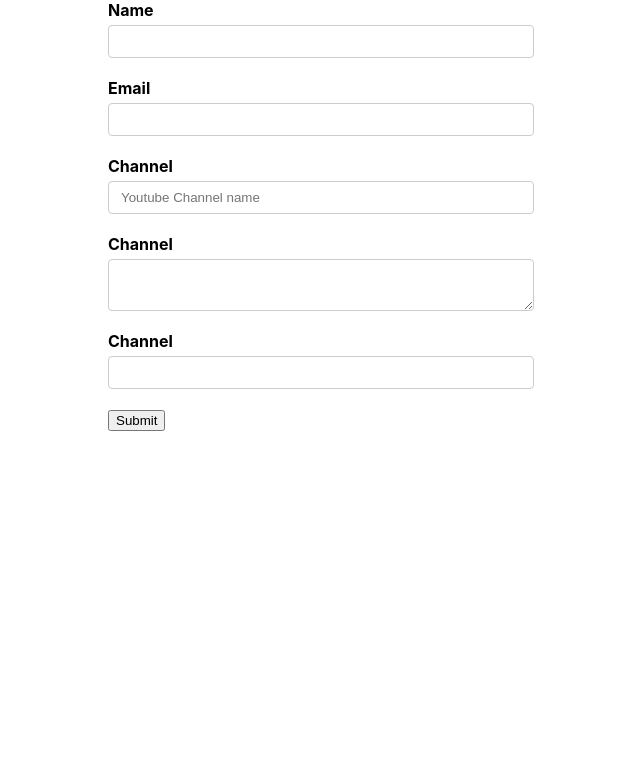
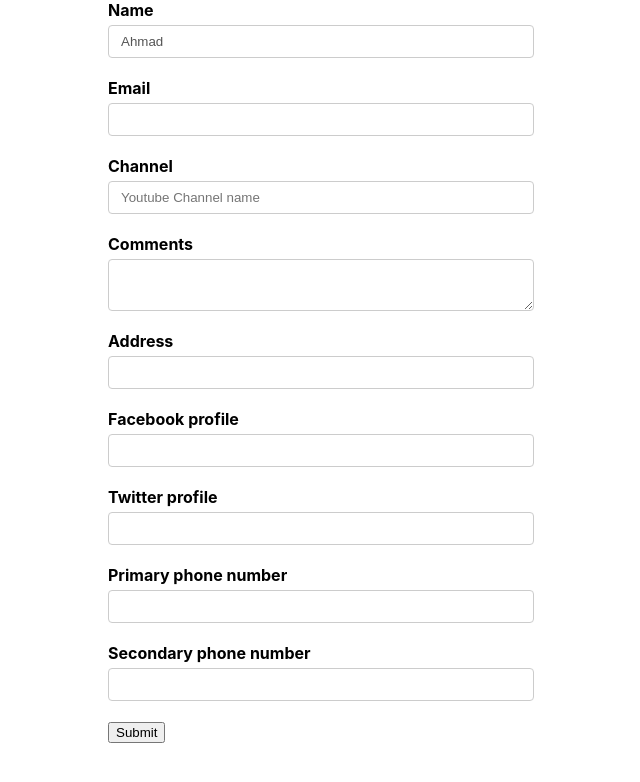
Before and after one commit to ahmadlufiau/react-formic, a React (Create React App) app: page / in a window 1280 px wide. Shown: the top 782 px of the page, without its empty margins (319-959 px from the left). Built offline with nearby package versions, Linux system fonts and the light colour scheme.

Commit message:
nested objects, arrays

```diff
--- a/src/components/YoutubeForm.js
+++ b/src/components/YoutubeForm.js
@@ -4,11 +4,16 @@
 import TextError from './TextError'
 
 const initialValues = {
-    name: '',
+    name: 'Ahmad',
     email: '',
     channel: '',
-    commenst: '',
-    address: ''
+    comments: '',
+    address: '',
+    social: {
+        facebook: '',
+        twitter: ''
+    },
+    phoneNumbers : ['', '']
 }
 
 const onSubmit = values => {
@@ -81,12 +86,12 @@
                 </div>
 
                 <div className='form-control'>
-                    <label htmlFor='comments'>Channel</label>
+                    <label htmlFor='comments'>Comments</label>
                     <Field as='textarea' id='comments' name='comments' />
                 </div>
 
                 <div className='form-control'>
-                    <label htmlFor='address'>Channel</label>
+                    <label htmlFor='address'>Address</label>
                     <Field name='address' >
                         {
                             (props) => {
@@ -103,6 +108,26 @@
                     </Field>
                 </div>
 
+                <div className='form-control'>
+                    <label htmlFor='facebook'>Facebook profile</label>
+                    <Field type='text' id='facebook' name='social.facebook' />
+                </div>
+
+                <div className='form-control'>
+                    <label htmlFor='twitter'>Twitter profile</label>
+                    <Field type='text' id='twitter' name='social.twitter' />
+                </div>
+
+                <div className='form-control'>
+                    <label htmlFor='primaryPh'>Primary phone number</label>
+                    <Field type='text' id='primaryPh' name='phoneNumbers[0]' />
+                </div>
+
+                <div className='form-control'>
+                    <label htmlFor='secondaryPh'>Secondary phone number</label>
+                    <Field type='text' id='secondaryPh' name='phoneNumbers[1]' />
+                </div>
+
                 <button type='submit'>Submit</button>
             </Form>
         </Formik>
```
